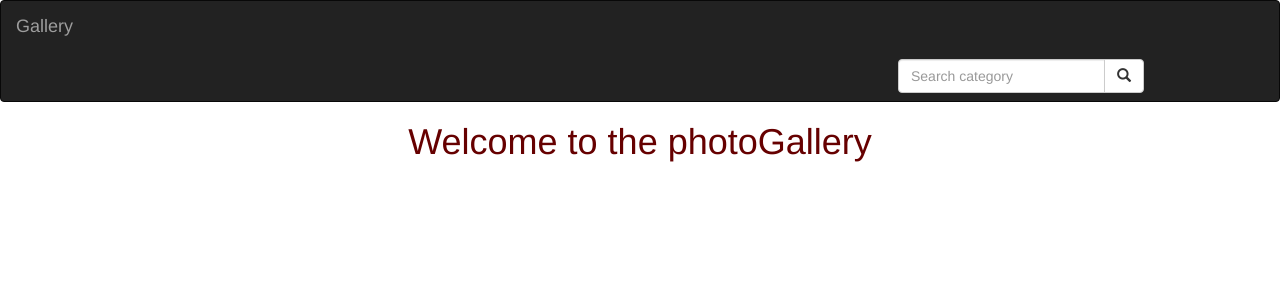
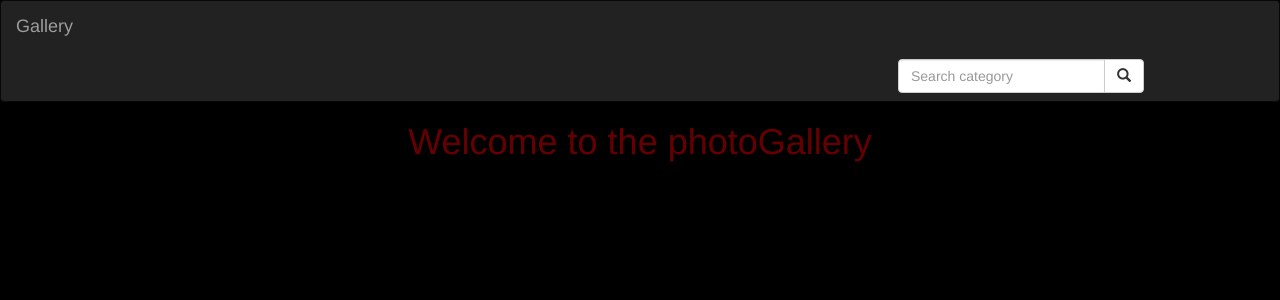
Before and after one commit to Ruterana/photo, a Django app: page / in a window 1280 px wide. Shown: the top 300 px of the page. Run offline with Django 3.2, Linux system fonts and the light colour scheme; data that the repository does not hold is empty; some libraries are stand-ins or nearby versions.

Commit message:
iadd background-color

```diff
--- a/gallery/templates/all_photos/index.html
+++ b/gallery/templates/all_photos/index.html
@@ -20,9 +20,11 @@
             <!-- </button> -->
           </div>
           <div class="modal-body">
+              <h2> name:{{ pic.image_name }} </h2>
+              <hr>
             <img src="{{pic.image_path.url}}" style="width:400px; height:400px;" alt="Image">
             <br>
-            <h2> name:{{ pic.image_name }} </h2>
+
             <p> description:{{ pic.image_description}} </p>
             <p>location:{{ pic.location }}</p>
             <p>category:{{ pic.category}}</p>
--- a/static/css/bases.css
+++ b/static/css/bases.css
@@ -3,3 +3,13 @@ h1
   color: #660000  ;
   text-align: center;
 }
+.row{
+
+  background-color:#839192    ;
+}
+body{
+  background-color: black;
+}
+modal-body{
+  background-color: a#839192;
+}
```
